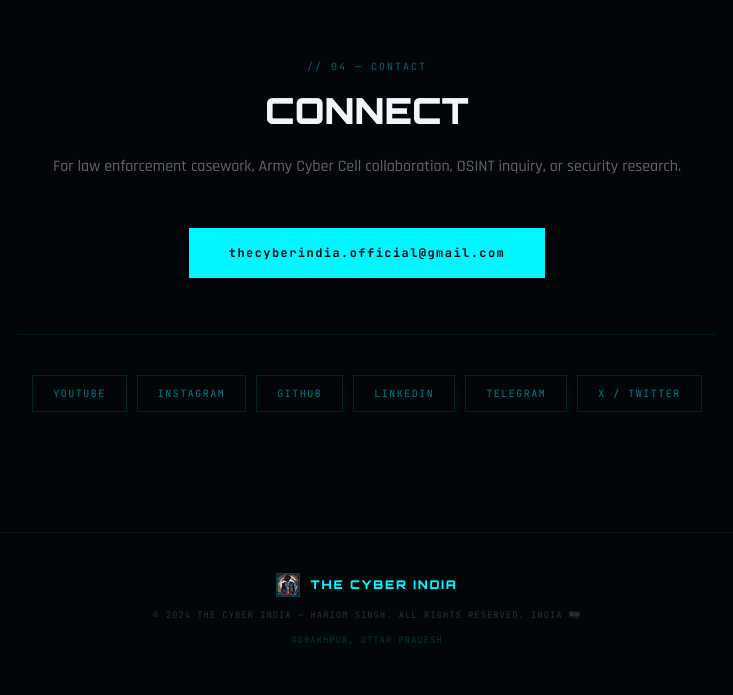
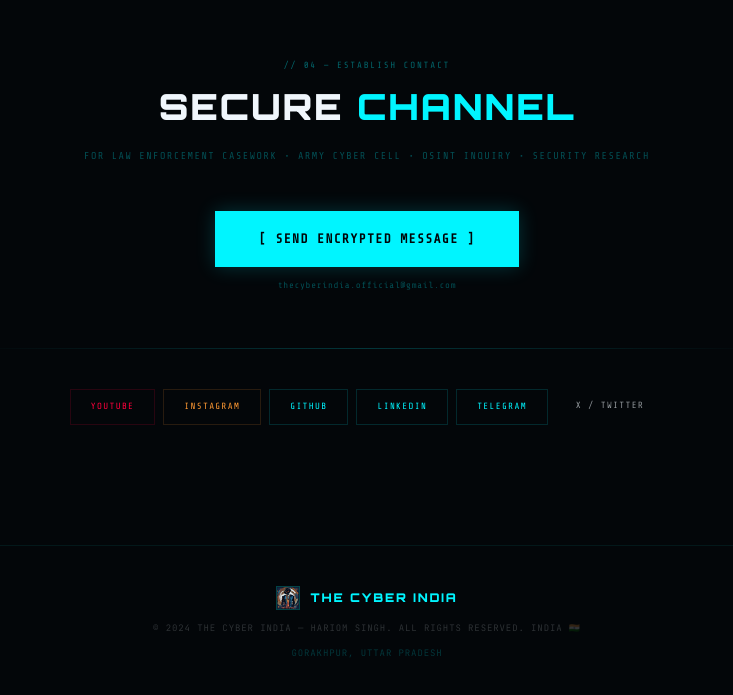
Before and after one commit to CyberkingHariom/CyberkingHariom.github.io, a Next.js app: page / in a window 1280 px wide. Shown: the part 4346-5041 px from the top of the page, without its empty margins (273-1006 px from the left). Built offline with nearby package versions, Linux system fonts and the light colour scheme.

Commit message:
epic redesign: matrix+glitch+HUD+capabilities — components/ContactSection.tsx

```diff
--- a/components/ContactSection.tsx
+++ b/components/ContactSection.tsx
@@ -1,54 +1,50 @@
 'use client';
 
 const SOCIALS = [
-  { label: 'YOUTUBE', url: 'https://youtube.com/@thecyberindia' },
-  { label: 'INSTAGRAM', url: 'https://instagram.com/thecyberindia' },
-  { label: 'GITHUB', url: 'https://github.com/thecyberindia' },
-  { label: 'LINKEDIN', url: 'https://linkedin.com/in/hariom-singh-' },
-  { label: 'TELEGRAM', url: '#' },
-  { label: 'X / TWITTER', url: '#' },
+  { label: 'YOUTUBE', url: 'https://youtube.com/@thecyberindia', color: '#FF003C' },
+  { label: 'INSTAGRAM', url: 'https://instagram.com/thecyberindia', color: '#FF9933' },
+  { label: 'GITHUB', url: 'https://github.com/thecyberindia', color: '#00F5FF' },
+  { label: 'LINKEDIN', url: 'https://linkedin.com/in/hariom-singh-', color: '#00F5FF' },
+  { label: 'TELEGRAM', url: '#', color: '#00F5FF' },
+  { label: 'X / TWITTER', url: '#', color: 'rgba(240,246,252,0.6)' },
 ];
 
 export default function ContactSection() {
   return (
-    <section id="contact" style={{ padding: '120px 24px', background: '#030609' }}>
-      <div style={{ maxWidth: 700, margin: '0 auto', textAlign: 'center' }}>
-        <div style={{ fontFamily: 'JetBrains Mono, monospace', fontSize: 10, letterSpacing: '0.2em', color: 'rgba(0,245,255,0.4)', marginBottom: 10 }}>
-          // 04 — CONTACT
-        </div>
-        <h2 style={{ fontFamily: 'Orbitron, monospace', fontWeight: 900, fontSize: 'clamp(22px, 4vw, 36px)', color: '#F0F6FC', marginBottom: 16 }}>
-          CONNECT
+    <section id="contact" style={{ padding: '120px 24px', background: '#030609', position: 'relative', zIndex: 2 }}>
+      <div style={{ maxWidth: 800, margin: '0 auto', textAlign: 'center' }}>
+        <div style={{ fontFamily: 'Share Tech Mono', fontSize: 9, letterSpacing: '0.2em', color: 'rgba(0,245,255,0.4)', marginBottom: 8 }}>{'// 04 — ESTABLISH CONTACT'}</div>
+        <h2 style={{ fontFamily: 'Orbitron', fontWeight: 900, fontSize: 'clamp(22px,4vw,36px)', color: '#F0F6FC', marginBottom: 14, letterSpacing: '0.05em' }}>
+          SECURE <span style={{ color: '#00F5FF' }}>CHANNEL</span>
         </h2>
-        <p style={{ fontFamily: 'Rajdhani, sans-serif', fontSize: 16, color: 'rgba(240,246,252,0.4)', marginBottom: 48, lineHeight: 1.6 }}>
-          For law enforcement casework, Army Cyber Cell collaboration, OSINT inquiry, or security research.
+        <p style={{ fontFamily: 'Share Tech Mono', fontSize: 10, color: 'rgba(0,245,255,0.3)', letterSpacing: '0.15em', marginBottom: 48 }}>
+          FOR LAW ENFORCEMENT CASEWORK • ARMY CYBER CELL • OSINT INQUIRY • SECURITY RESEARCH
         </p>
 
         {/* Email CTA */}
-        <a href="mailto:thecyberindia.official@gmail.com"
-          style={{
-            display: 'inline-block', fontFamily: 'JetBrains Mono, monospace', fontSize: 12,
-            letterSpacing: '0.12em', fontWeight: 700, padding: '16px 40px', marginBottom: 56,
-            background: '#00F5FF', color: '#030609', textDecoration: 'none', transition: 'box-shadow 0.2s',
-          }}
-          onMouseEnter={e => ((e.currentTarget as HTMLAnchorElement).style.boxShadow = '0 0 30px rgba(0,245,255,0.4)')}
-          onMouseLeave={e => ((e.currentTarget as HTMLAnchorElement).style.boxShadow = 'none')}>
+        <a href="mailto:thecyberindia.official@gmail.com" style={{
+          display: 'inline-block', fontFamily: 'Share Tech Mono', fontSize: 13, letterSpacing: '0.1em', fontWeight: 700,
+          padding: '18px 44px', marginBottom: 12, background: '#00F5FF', color: '#000508', textDecoration: 'none',
+          transition: 'all 0.2s', boxShadow: '0 0 20px rgba(0,245,255,0.2)',
+        }}
+          onMouseEnter={e => { (e.currentTarget as HTMLAnchorElement).style.boxShadow = '0 0 40px rgba(0,245,255,0.5)'; (e.currentTarget as HTMLAnchorElement).style.transform = 'translateY(-2px)'; }}
+          onMouseLeave={e => { (e.currentTarget as HTMLAnchorElement).style.boxShadow = '0 0 20px rgba(0,245,255,0.2)'; (e.currentTarget as HTMLAnchorElement).style.transform = 'translateY(0)'; }}>
+          [ SEND ENCRYPTED MESSAGE ]
+        </a>
+        <div style={{ fontFamily: 'Share Tech Mono', fontSize: 9, color: 'rgba(0,245,255,0.3)', letterSpacing: '0.08em', marginBottom: 56 }}>
           thecyberindia.official@gmail.com
-        </a>
+        </div>
 
-        {/* Divider */}
-        <div style={{ width: '100%', height: 1, background: 'rgba(0,245,255,0.07)', marginBottom: 40 }} />
+        <div style={{ width: '100%', height: 1, background: 'linear-gradient(90deg,transparent,rgba(0,245,255,0.2),transparent)', marginBottom: 40 }} />
 
-        {/* Socials */}
-        <div style={{ display: 'flex', flexWrap: 'wrap', justifyContent: 'center', gap: 10 }}>
+        <div style={{ display: 'flex', flexWrap: 'wrap', justifyContent: 'center', gap: 8 }}>
           {SOCIALS.map(s => (
-            <a key={s.label} href={s.url} target="_blank" rel="noopener noreferrer"
-              style={{
-                fontFamily: 'JetBrains Mono, monospace', fontSize: 10, letterSpacing: '0.15em',
-                padding: '10px 20px', color: 'rgba(0,245,255,0.5)', border: '1px solid rgba(0,245,255,0.12)',
-                textDecoration: 'none', transition: 'all 0.2s',
-              }}
-              onMouseEnter={e => { const a = e.currentTarget as HTMLAnchorElement; a.style.color = '#00F5FF'; a.style.borderColor = 'rgba(0,245,255,0.4)'; }}
-              onMouseLeave={e => { const a = e.currentTarget as HTMLAnchorElement; a.style.color = 'rgba(0,245,255,0.5)'; a.style.borderColor = 'rgba(0,245,255,0.12)'; }}>
+            <a key={s.label} href={s.url} target="_blank" rel="noopener noreferrer" style={{
+              fontFamily: 'Share Tech Mono', fontSize: 9, letterSpacing: '0.15em', padding: '10px 20px',
+              color: s.color, border: `1px solid ${s.color}25`, textDecoration: 'none', transition: 'all 0.2s',
+            }}
+              onMouseEnter={e => { (e.currentTarget as HTMLAnchorElement).style.boxShadow = `0 0 16px ${s.color}30`; (e.currentTarget as HTMLAnchorElement).style.borderColor = s.color; }}
+              onMouseLeave={e => { (e.currentTarget as HTMLAnchorElement).style.boxShadow = 'none'; (e.currentTarget as HTMLAnchorElement).style.borderColor = `${s.color}25`; }}>
               {s.label}
             </a>
           ))}
```
